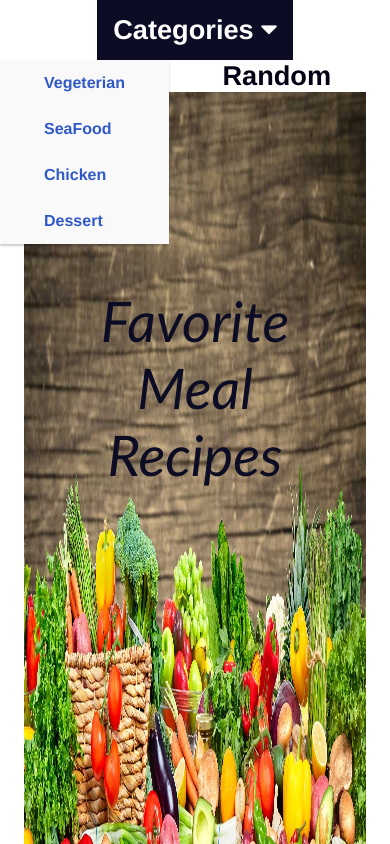
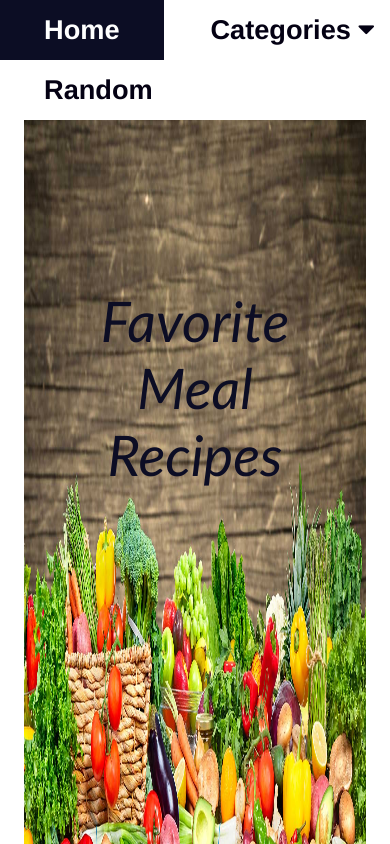
Before and after one commit to nazneen1022/Meal-Recipe, a Vue app: page / in a window 390 px wide. Shown: the top 844 px of the page. Built offline with nearby package versions, Linux system fonts and the light colour scheme; the HTML template or start-up script is replaced by a standard one.

Commit message:
responsive design

```diff
--- a/src/components/Navigation.vue
+++ b/src/components/Navigation.vue
@@ -107,13 +107,6 @@ export default Vue.extend({
 }
 
 @media screen and (max-width: 600px) {
-  .navbar a {
-    float: none;
-    width: 100%;
-  }
-.dropdown{
-    float: none;
-    width: 100%;
-  }
+
 }
 </style>
--- a/src/views/Random.vue
+++ b/src/views/Random.vue
@@ -105,7 +105,10 @@ button{
 
 /* Responsive layout - makes a two column-layout instead of four columns */
 
-@media screen and (max-width: 992px) {
+@media screen and (max-width: 600px) {
+    body{
+        margin-top:50%;
+    }
   .left-half{
     grid-column:1;
     width:100%;
```
